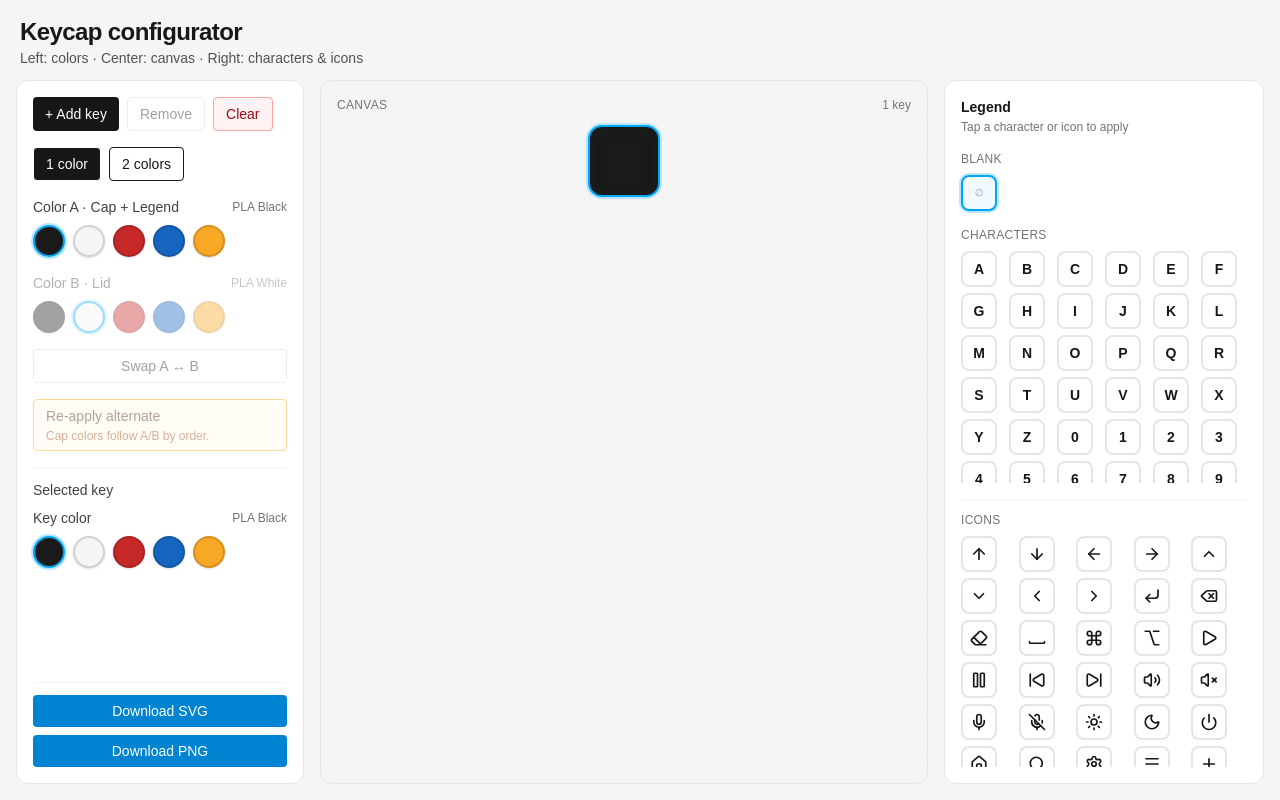
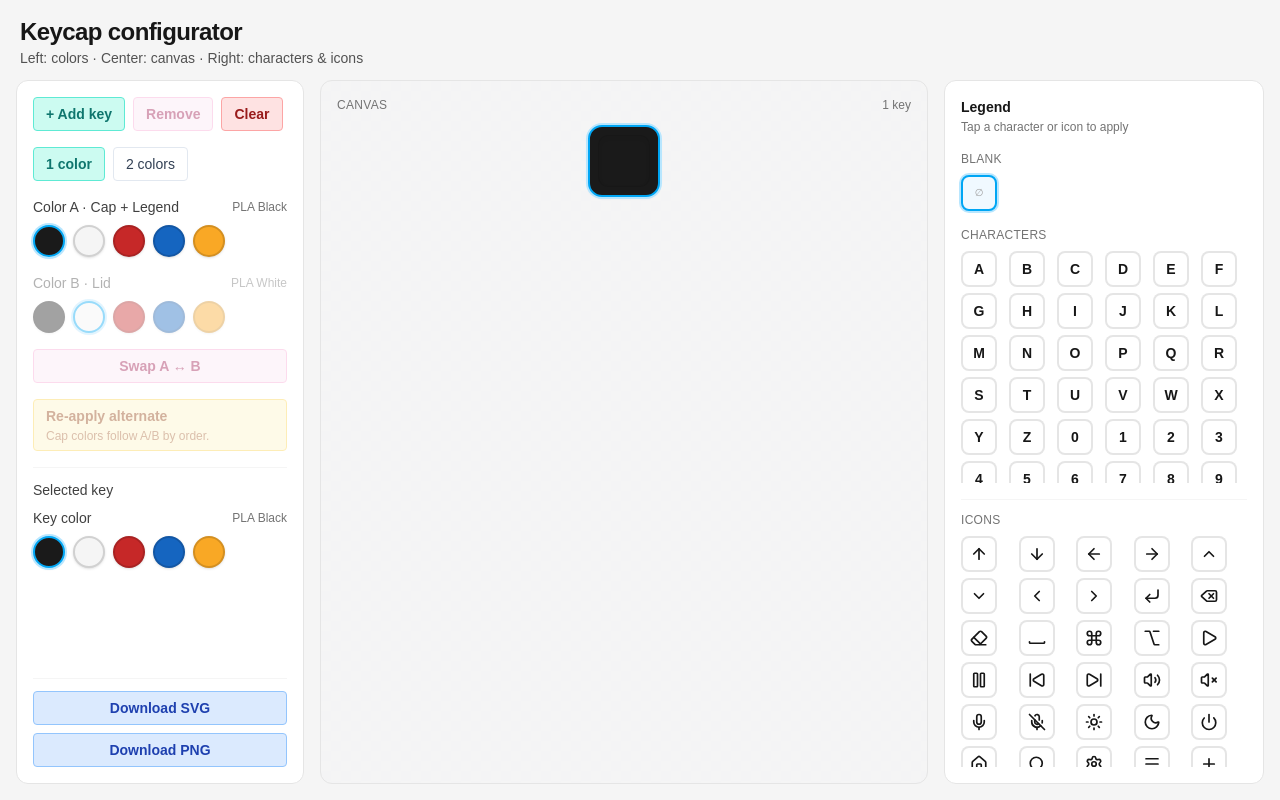
Before and after one commit to Pornpunnarai/keycap-project, a Next.js app: page / in a window 1280 px wide. Built offline with nearby package versions, Linux system fonts and the light colour scheme.

Commit message:
feat: apply pastel button utilities in KeycapControls

```diff
--- a/components/KeycapControls.tsx
+++ b/components/KeycapControls.tsx
@@ -49,14 +49,14 @@ export function KeycapControls({
       <div className="flex flex-wrap gap-2">
         <button
           type="button"
-          className="rounded bg-neutral-900 px-3 py-1.5 text-sm text-white"
+          className="btn btn-primary"
           onClick={onAdd}
         >
           + Add key
         </button>
         <button
           type="button"
-          className="rounded border border-neutral-300 px-3 py-1.5 text-sm disabled:opacity-40"
+          className="btn btn-secondary disabled:opacity-40"
           onClick={onRemove}
           disabled={state.keycaps.length <= 1}
         >
@@ -64,7 +64,7 @@ export function KeycapControls({
         </button>
         <button
           type="button"
-          className="rounded border border-red-300 bg-red-50 px-3 py-1.5 text-sm text-red-800"
+          className="btn btn-danger"
           onClick={onClear}
         >
           Clear
@@ -76,7 +76,7 @@ export function KeycapControls({
           <button
             key={mode}
             type="button"
-            className={`rounded border px-3 py-1.5 ${state.mode === mode ? "bg-neutral-900 text-white" : "bg-white"}`}
+            className={`btn ${state.mode === mode ? "btn-primary" : ""}`}
             onClick={() => setMode(mode)}
           >
             {mode === "one" ? "1 color" : "2 colors"}
@@ -131,7 +131,7 @@ export function KeycapControls({
 
       <button
         type="button"
-        className="rounded border border-neutral-300 bg-white px-3 py-1.5 text-sm disabled:opacity-40"
+        className="btn btn-secondary disabled:opacity-40"
         disabled={state.mode !== "two" || !state.colorBId}
         onClick={() => {
           if (!state.colorBId) return
@@ -153,7 +153,7 @@ export function KeycapControls({
 
       <button
         type="button"
-        className="rounded border border-amber-500 bg-amber-50 px-3 py-1.5 text-left text-sm text-amber-950 disabled:opacity-40"
+        className="btn btn-accent text-left disabled:opacity-40"
         disabled={!canReapply}
         onClick={() => {
           if (!state.colorBId) return
@@ -164,7 +164,7 @@ export function KeycapControls({
         }}
       >
         Re-apply alternate
-        <span className="mt-0.5 block text-xs font-normal text-amber-800">
+        <span className="mt-0.5 block text-xs font-normal opacity-80">
           Cap colors follow A/B by order.
         </span>
       </button>
@@ -190,7 +190,7 @@ export function KeycapControls({
       <div className="mt-auto flex flex-col gap-2 border-t border-neutral-100 pt-3">
         <button
           type="button"
-          className="rounded bg-sky-600 px-3 py-1.5 text-sm text-white disabled:opacity-40"
+          className="btn btn-export disabled:opacity-40"
           disabled={!canExport}
           onClick={() => downloadSetSvg(state.keycaps, exportOptions)}
         >
@@ -198,7 +198,7 @@ export function KeycapControls({
         </button>
         <button
           type="button"
-          className="rounded bg-sky-600 px-3 py-1.5 text-sm text-white disabled:opacity-40"
+          className="btn btn-export disabled:opacity-40"
           disabled={!canExport}
           onClick={() => void downloadSetPng(state.keycaps, exportOptions)}
         >
```
